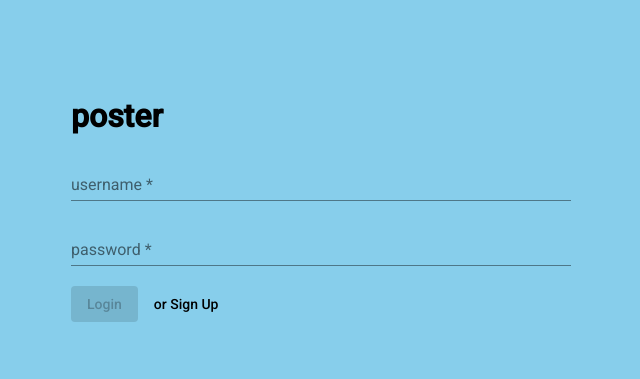
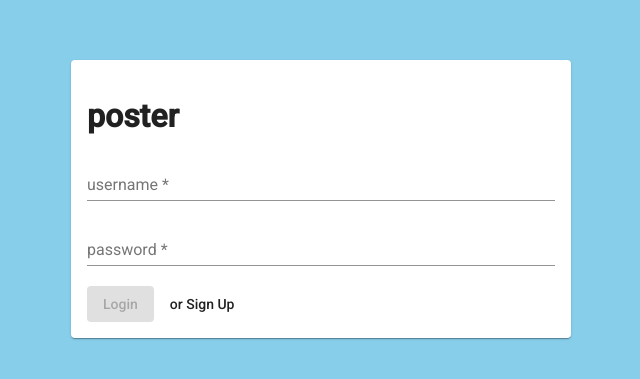
Before and after one commit to jmezo/poster-client, an Angular app: page /login in a window 1280 px wide. Shown: the part 201-580 px from the top of the page, without its empty margins (319-959 px from the left). Built offline with nearby package versions, Linux system fonts and the light colour scheme.

Commit message:
modified background and stuff

```diff
--- a/src/app/auth/auth.component.html
+++ b/src/app/auth/auth.component.html
@@ -1,5 +1,7 @@
 <div class="form-container">
   <form class="user-form" #authForm="ngForm" (ngSubmit)="onSubmit(authForm)">
+    <mat-card>
+
       <div class="title-container">
         <h1>poster</h1>
       </div>
@@ -35,5 +37,7 @@
       <div class="spinner-container">
         <mat-spinner *ngIf="isLoading"></mat-spinner>
       </div>
+
+    </mat-card>
   </form>
 </div>
--- a/src/app/auth/auth.component.ts
+++ b/src/app/auth/auth.component.ts
@@ -46,7 +46,7 @@ export class AuthComponent implements OnInit {
 
   onSignUp() {
     const dialogRef = this.dialog.open(SignupComponent, {
-      width: '320px',
+      width: '350px',
     });
 
     dialogRef.afterClosed().subscribe(result => {
--- a/src/app/signup/signup.component.css
+++ b/src/app/signup/signup.component.css
@@ -9,7 +9,7 @@
 
 .field-full-width {
   width: 100%;
-  margin-right: 10px;
+  margin-right: 5px;
 }
 
 .select-image-box {
```
Lines whose indentation alone changed are shown as unchanged.
